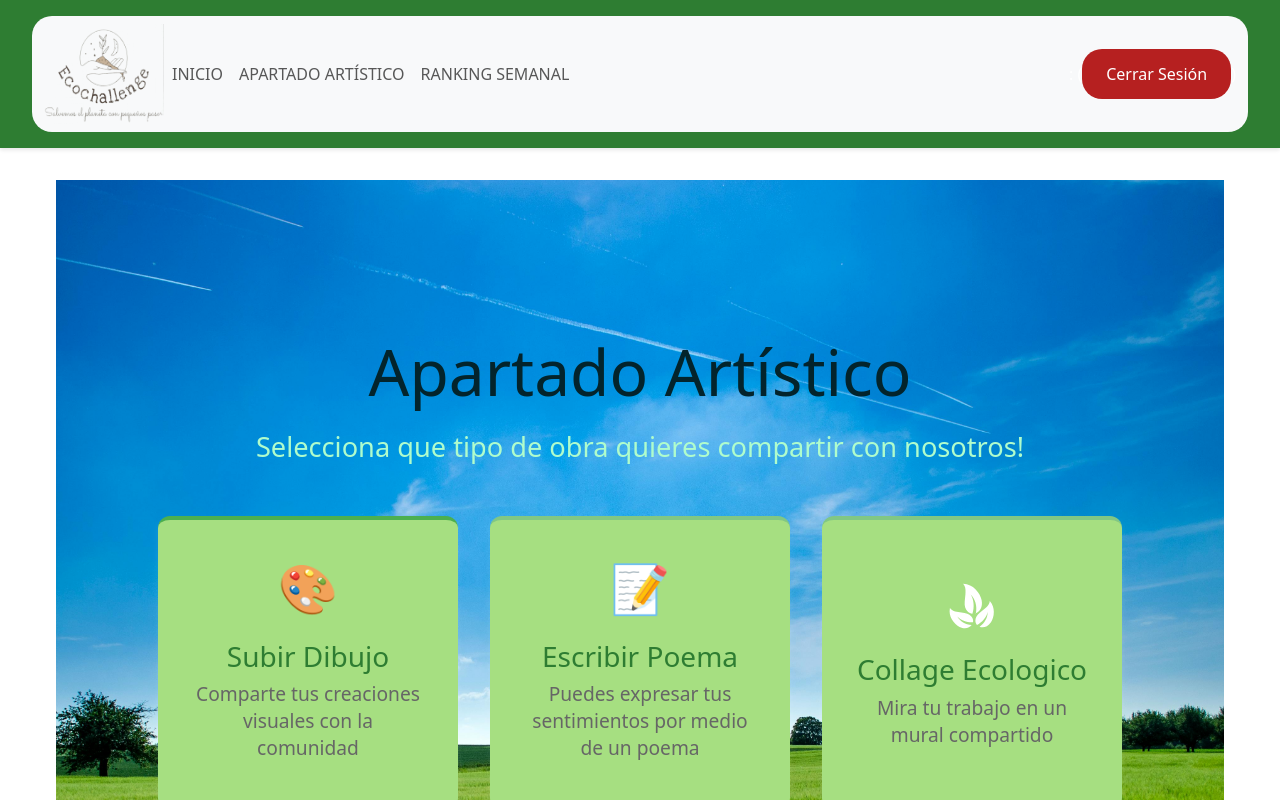
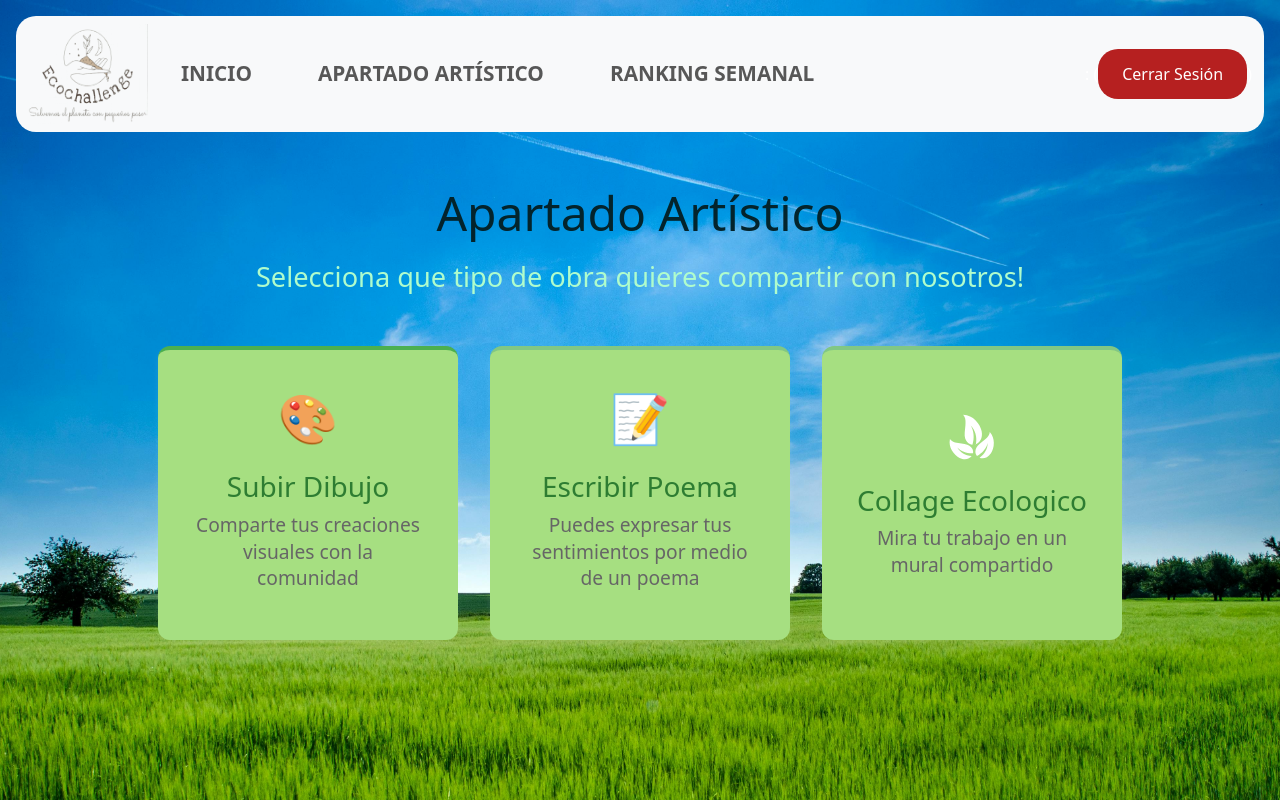
Before and after one commit to Ostin22/react-integrador, a React (Create React App) app in the folder proyectointegrador/client/: page /apartado-artistico in a window 1280 px wide. Shown: the top 800 px of the page. Built offline with nearby package versions, Linux system fonts and the light colour scheme; no server answers.

Commit message:
ccs de apartado artistico y inicio

```diff
--- a/proyectointegrador/client/src/components/ApartadoArtistico.css
+++ b/proyectointegrador/client/src/components/ApartadoArtistico.css
@@ -1,22 +1,39 @@
+
+
+.navbar {
+    position: fixed;
+    top: 0;
+    left: 0;
+    right: 0;
+    margin: 0 -1rem; /* Añade margen a ambos lados */
+    z-index: 1000; /* La coloca encima de todo */
+    background: rgba(255, 255, 255, 0.9); /* Agrega un fondo semi-transparente si es necesario */
+    padding: 10px 20px; /* Ajusta el espaciado */
+    border-radius: 20px;
+}
+
 .apartado-artistico {
-    background-image: url('../assets/images/paisaje1.jpg'); /* Ruta absoluta desde 'public' */
+    background-image: url('../assets/images/paisaje1.jpg'); /* Verifica que la ruta sea correcta */
     background-size: cover;
     background-position: center;
-    background-repeat: no-repeat;
     background-attachment: fixed;
-    min-height: 100vh; /* Para que el fondo cubra toda la pantalla */
+    height: 100vh; /* Ocupará toda la pantalla */
+    width: 100vw; /* Ocupa todo el ancho del viewport */
+    min-height: 105vh; /* Ocupa al menos el alto del viewport */
     display: flex;
     flex-direction: column;
     align-items: center;
     justify-content: center;
     padding: 20px;
-}
+    position: absolute;  /* Fija el fondo respecto a la ventana */
+    top: 0;
+    left: 0;
 
+  }
 .apartado-artistico h2 {
     color: #03242c;
-    font-size: 2rem;
     margin-bottom: 1rem;
-    font-size: 4rem;
+    font-size: 3rem;
     text-align: center;
 }
 
--- a/proyectointegrador/client/src/components/Header.css
+++ b/proyectointegrador/client/src/components/Header.css
@@ -1,19 +1,39 @@
 .navbar {
     border-radius: 20px;
+    margin: 0 25px;
+
+
 }
 
 container-fluid
 
-.nav-link{
+.nav-link {
     cursor: pointer;
-    transition: transform 0.3s ease;
+    transition: transform 0.3s ease, background-color 0.3s ease;
     transform: scale(1);
     border-radius: 20px;
+    padding: 10px 15px;
+    margin: 0 25px;
+    min-width: 150px;
+    text-align: center;
+}
+.nav-item {
+    margin: 0 25px;
+    font-size: 1.3rem;
+    font-weight: bold;
+    border-radius: 20px;
+    overflow: hidden;
+    display: inline-flex;
 }
 
+
 .nav-link:hover {
-    background-color: rgb(19, 92, 35);
+    background-color: rgb(16, 160, 35);
     transform: scale(1.1);
+    border-radius: 20px;
+    padding: 15px 20px;
+
+
 }
 
 .boton-perfil {
```
